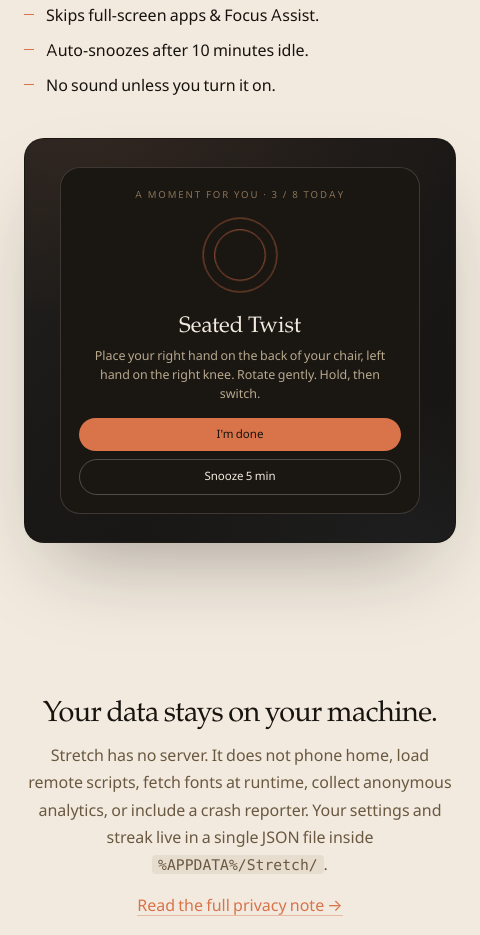
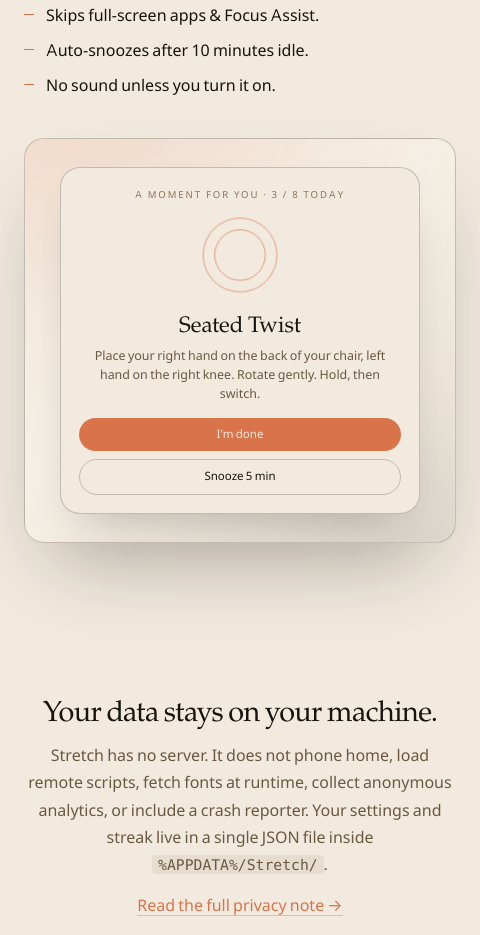
Before and after one commit to praveensankar969/stretch, an Electron app: page website/index.html in a window 480 px wide. Shown: the part 2004-2939 px from the top of the page. Drawn offline with Linux system fonts and the light colour scheme.

Commit message:
Refactor styles in style.css for improved consistency and aesthetics

```diff
--- a/website/style.css
+++ b/website/style.css
@@ -362,16 +362,19 @@ code {
   border: 1px solid var(--hairline-strong);
   aspect-ratio: 1;
   background:
-    linear-gradient(140deg, #23211E 0%, #1B1917 40%, #161412 100%);
-  box-shadow: 0 40px 80px -30px rgba(23, 19, 15, 0.35);
+    linear-gradient(140deg,
+      color-mix(in srgb, var(--bg-raised) 92%, var(--accent) 8%) 0%,
+      var(--bg-raised) 45%,
+      var(--bg-sunk) 100%);
+  box-shadow: 0 40px 80px -30px color-mix(in srgb, var(--ink-900) 35%, transparent);
 }
 
 .mock-wash {
   position: absolute;
   inset: 0;
   background:
-    radial-gradient(600px 300px at 20% 0%, rgba(217, 115, 74, 0.08), transparent 60%),
-    radial-gradient(500px 280px at 90% 100%, rgba(110, 138, 166, 0.08), transparent 55%);
+    radial-gradient(600px 300px at 20% 0%, color-mix(in srgb, var(--accent) 10%, transparent), transparent 60%),
+    radial-gradient(500px 280px at 90% 100%, color-mix(in srgb, var(--exhale) 10%, transparent), transparent 55%);
   display: flex;
   align-items: center;
   justify-content: center;
@@ -381,11 +384,12 @@ code {
   width: 72%;
   padding: 22px 24px 20px;
   border-radius: var(--radius-lg);
-  background: #1A1612;
-  border: 1px solid rgba(242, 234, 223, 0.16);
+  background: var(--bg);
+  border: 1px solid var(--hairline-strong);
   text-align: center;
-  color: var(--paper-100);
+  color: var(--fg);
   font-family: var(--font-sans);
+  box-shadow: 0 24px 48px -24px color-mix(in srgb, var(--ink-900) 30%, transparent);
 }
 
 .mock-eyebrow {
@@ -430,11 +434,12 @@ code {
   font-size: 1.4rem;
   margin-bottom: 6px;
   font-variation-settings: 'opsz' 60;
+  color: var(--fg);
 }
 
 .mock-desc {
   font-size: 0.78rem;
-  color: #B8A98F;
+  color: var(--fg-muted);
   line-height: 1.5;
   margin-bottom: 14px;
 }
@@ -453,11 +458,12 @@ code {
 
 .mock-btn.primary {
   background: var(--accent);
-  color: #17130F;
+  color: var(--paper-100);
 }
 
 .mock-btn.ghost {
-  border: 1px solid rgba(242, 234, 223, 0.25);
+  border: 1px solid var(--hairline-strong);
+  color: var(--fg);
 }
 
 /* ── Privacy ──────────────────────────────────────────── */
```
